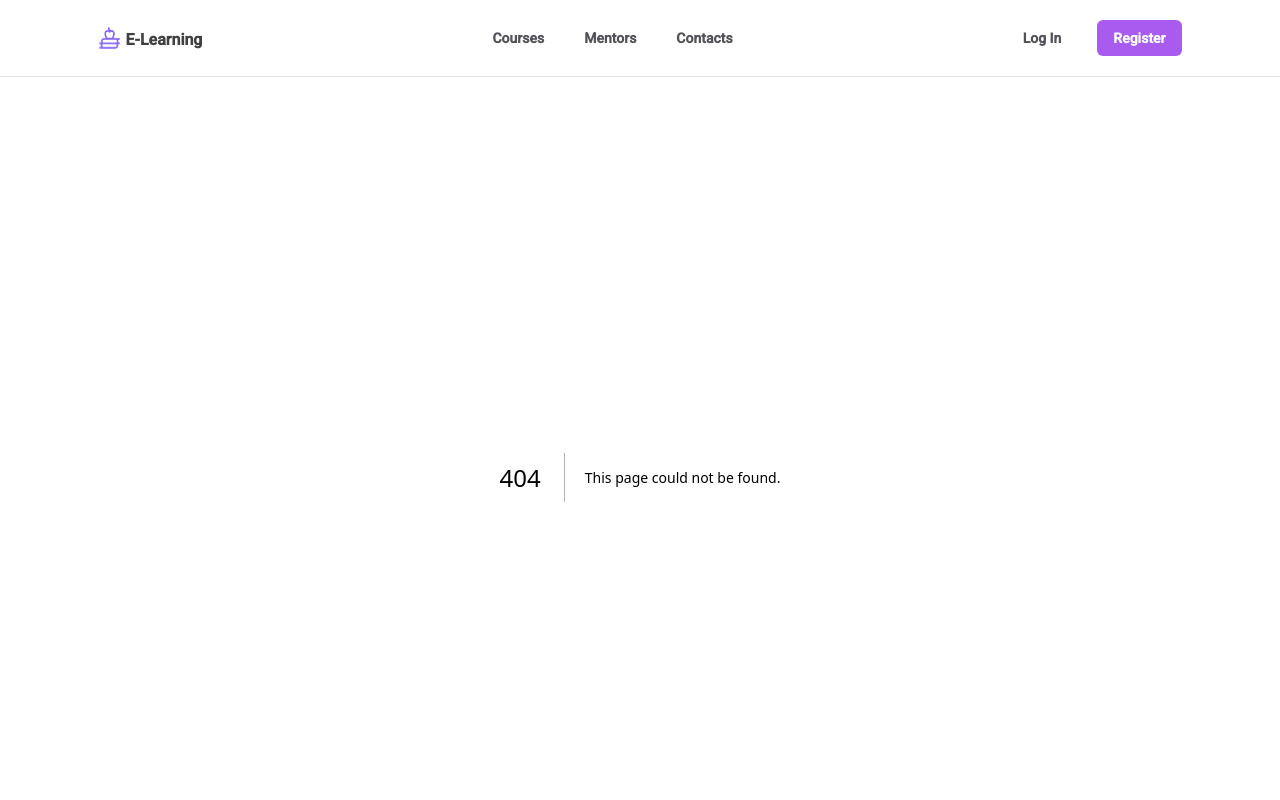
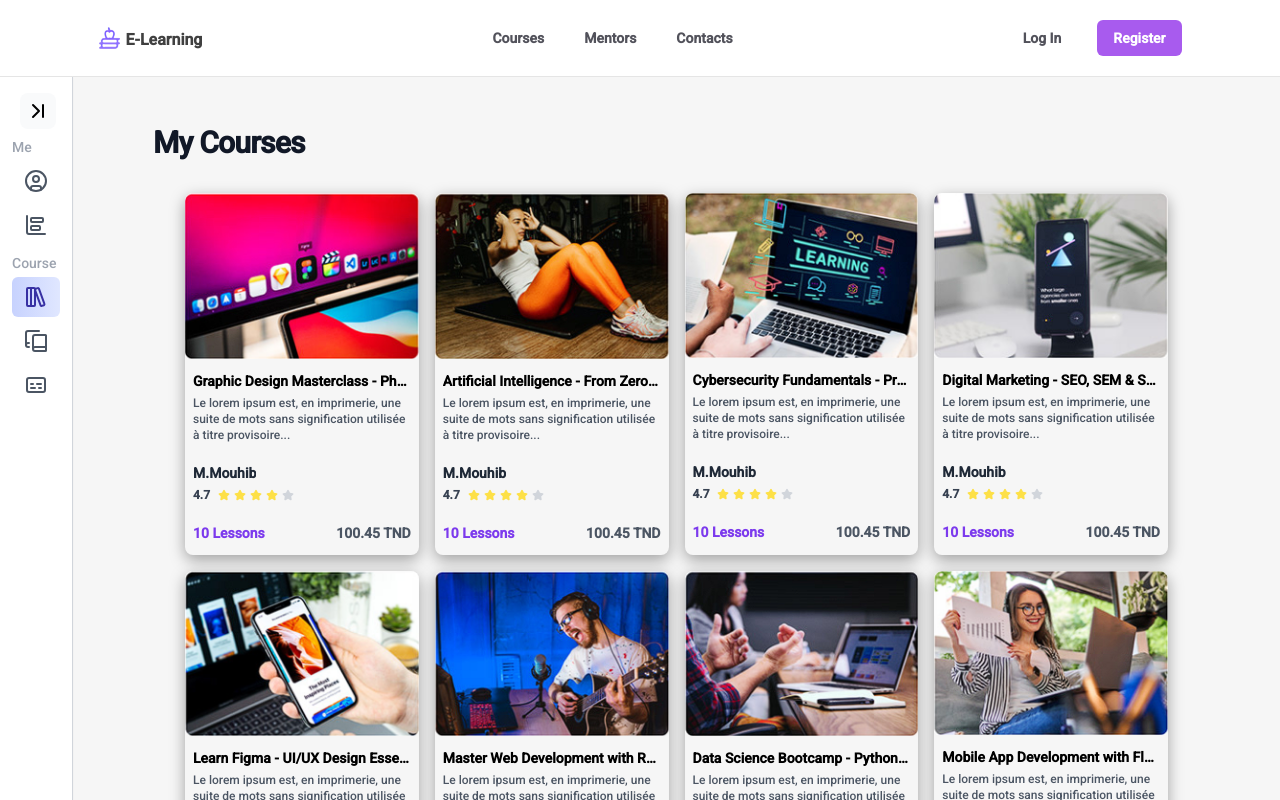
Before and after one commit to mohamedmouhibnaffeti/e-learning, a Next.js app: page /mentor-profile/courses in a window 1280 px wide. Before the commit this address had no page. Shown: the top 800 px of the page. Built offline with nearby package versions, Linux system fonts and the light colour scheme.

Commit message:
mentor courses page

```diff
--- /dev/null
+++ b/app/mentor-profile/courses/page.tsx
@@ -0,0 +1,95 @@
+import MentorProfileSidebar from '@/components/sidebars/MentorProfileSidebar'
+import React from 'react'
+import ui from "@/components/Images/Courses/UI.png"
+import sport from "@/components/Images/Courses/sports.png"
+import entr from "@/components/Images/Courses/entr.png"
+import guitar from "@/components/Images/Courses/guitar.png"
+import ionic from "@/components/Images/Courses/ionic.png"
+import marketing from "@/components/Images/Courses/marketing.png"
+import mobile from "@/components/Images/Courses/mobile.png"
+import python from "@/components/Images/Courses/python.png"
+import MentorCourseCard from '@/components/Cards/MentorCourseCard'
+
+const courses = [
+  {
+    image: ui,
+    title: "Graphic Design Masterclass - Photoshop & Illustrator",
+    lessons: 7,
+    users: 85,
+    difficulty: "MEDIUM"
+  },
+  {
+    image: sport,
+    title: "Artificial Intelligence - From Zero to Hero",
+    lessons: 15,
+    users: 250,
+    difficulty: "HARD"
+  },
+  {
+    image: python,
+    title: "Cybersecurity Fundamentals - Protect Your Data",
+    lessons: 9,
+    users: 180,
+    difficulty: "MEDIUM"
+  },
+  {
+    image: ionic,
+    title: "Digital Marketing - SEO, SEM & Social Media Strategies",
+    lessons: 5,
+    users: 110,
+    difficulty: "EASY"
+  },
+  {
+    image: mobile,
+    title: "Learn Figma - UI/UX Design Essentials",
+    lessons: 6,
+    users: 99,
+    difficulty: "HARD"
+  },
+  {
+    image: guitar,
+    title: "Master Web Development with React & Next.js",
+    lessons: 10,
+    users: 150,
+    difficulty: "MEDIUM"
+  },
+  {
+    image: entr,
+    title: "Data Science Bootcamp - Python & Machine Learning",
+    lessons: 12,
+    users: 200,
+    difficulty: "HARD"
+  },
+  {
+    image: marketing,
+    title: "Mobile App Development with Flutter",
+    lessons: 8,
+    users: 120,
+    difficulty: "EASY"
+  }
+]
+function MentorCourses() {
+  return (
+    <div className="w-full mb-6 flex">
+        <MentorProfileSidebar />
+        <div className="w-full h-full max-md:p-2 p-12 bg-[#C0C0C0]/15">
+          <h1 className="text-3xl font-extrabold tracking-tight text-gray-900 max-md:text-lg md:pl-8">
+            My Courses
+          </h1>
+          <div className="w-full max-w-[1500px] mx-auto mt-4 flex flex-col gap-5">
+            <div className="grid gap-4 grid-cols-1 sm:grid-cols-2 lg:grid-cols-3 xl:grid-cols-4 mt-4 w-full max-w-[1980px] xl:px-16 lg:px-12 md:px-8 px-4">
+                {
+                    courses.map((course, index) => {
+                        return(
+                            <MentorCourseCard image={course.image} title={course.title} lessons={course.lessons} difficulty={course.difficulty} users={course.users} />
+                        )
+                    })
+                }
+            </div>
+          </div>
+        </div>
+    </div>
+  )
+}
+
+export default MentorCourses
--- /dev/null
+++ b/components/Cards/MentorCourseCard.tsx
@@ -0,0 +1,60 @@
+"use client"
+
+import { ChevronRightIcon } from 'lucide-react'
+import React from 'react'
+import Image from 'next/image'
+import SmallStarsComponent from '../Rating/SmallStars'
+import { useRouter } from 'next/navigation'
+interface CourseCardProps {
+    image: any
+    title: string
+    lessons: number
+    users: number
+    difficulty: string
+  }
+function MentorCourseCard({image, title, lessons, users, difficulty}: CourseCardProps) {
+    const router = useRouter()
+    return (
+    <div className="group flex flex-col items-center shadow-course-card rounded-lg gap-3 md:pb-3">
+        <div className="relative overflow-hidden w-full ">
+            <Image src={image} alt='' className="object-cover w-full rounded-t-lg" />
+            <div className="absolute rounded-t-lg w-full h-full bg-black/40 hidden md:flex items-center justify-center -bottom-10 group-hover:bottom-0 opacity-0 group-hover:opacity-100 transition-all duration-300">
+                <button onClick={()=>router.push("/mentor-profile/courses/course")} className="flex items-center w-fit justify-center text-sm text-white bg-black hover:bg-black/80 transition-all duration-100 py-4 px-4 rounded-md">
+                    View Course
+                    <ChevronRightIcon className="w-4 h-4 transition duration-200" />
+                </button>
+            </div>
+        </div>
+        <div className="w-full flex flex-col gap-3 px-2">
+            <div className="gap-1 flex flex-col w-full">
+                <h1 className="text-sm self-start text-black font-semibold max-w-full truncate"> {title} </h1>
+                <p className="text-xs text-gray-600">
+                    Le lorem ipsum est, en imprimerie,
+                    une suite de mots sans signification utilisée à titre provisoire...
+                </p>
+            </div>
+
+            <div className="gap-1 flex flex-col w-full mt-2">
+                <h1 className="text-sm self-start text-gray-800 font-semibold max-w-full truncate"> M.Mouhib </h1>
+                <div className="flex w-full items-center gap-1">
+                    <span className="text-xs font-semibold text-gray-700"> 4.7 </span>
+                    <SmallStarsComponent />
+                </div>
+
+            </div>
+
+            <div className="flex justify-between items-center mt-2">
+                <span className="text-sm font-semibold text-violet-600">
+                    10 Lessons
+                </span>
+                <span className="text-sm font-semibold text-gray-600">
+                    100.45 TND
+                </span>
+            </div>
+        </div>
+        <button onClick={()=>router.push("/courses/course")} className="flex md:hidden bg-black text-white w-full py-3 active:bg-black/80 transition-all duration-100 delay-75 justify-center items-center rounded-b-lg"> <span>Enroll Now</span> </button>
+    </div>
+  )
+}
+
+export default MentorCourseCard
```
